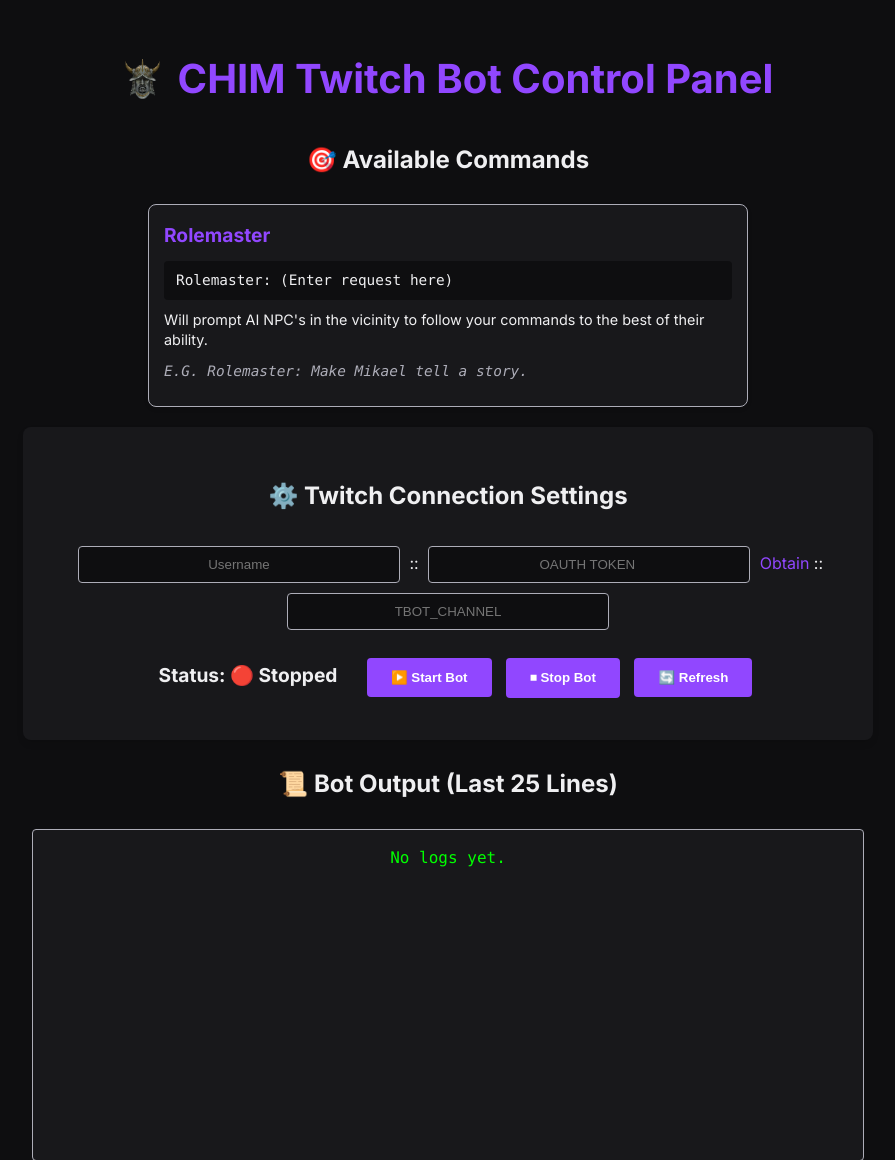
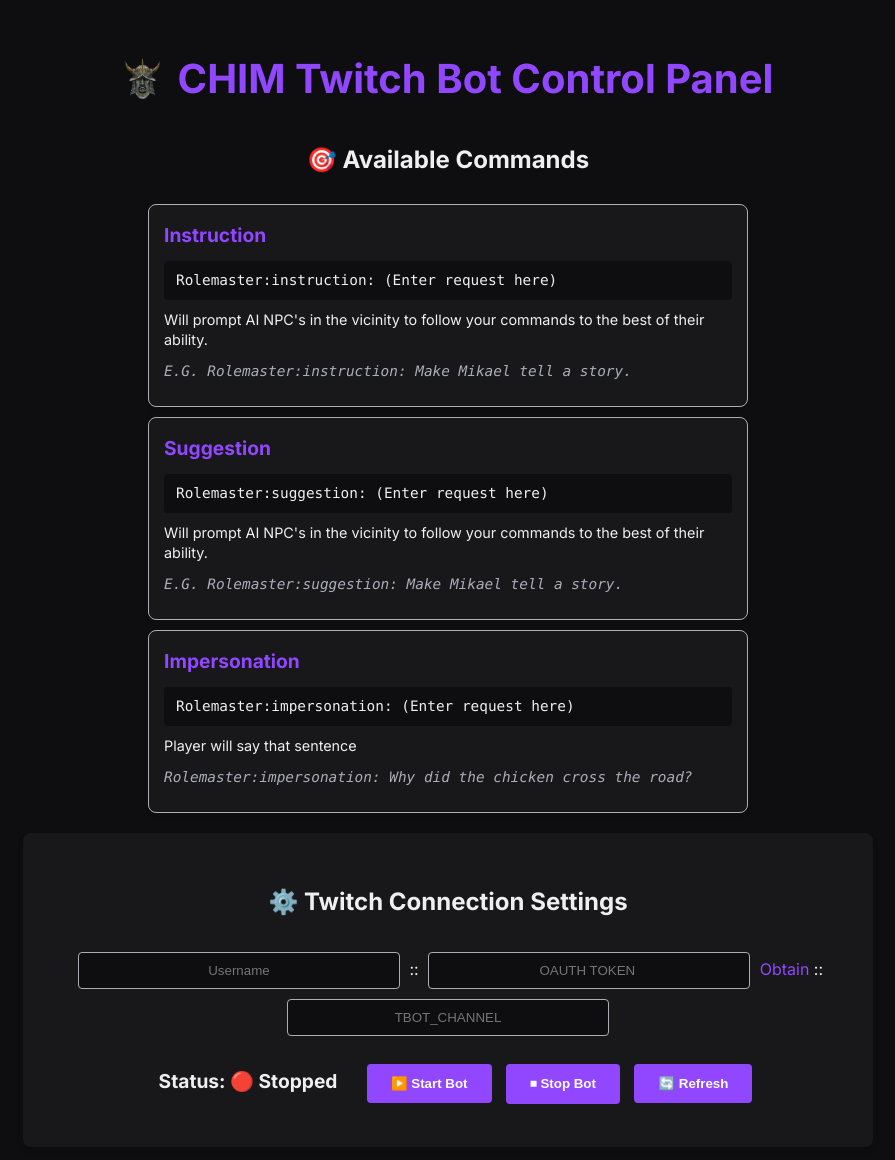
Before and after one commit to Dwemer-Dynamics/CHIM-Twitch-Bot, a PHP site: page / in a window 1280 px wide. Shown: the top 1160 px of the page, without its empty margins (192-1087 px from the left). Run offline with PHP 8.4, Linux system fonts and the light colour scheme.

Commit message:
* Added more commands

```diff
--- a/index.php
+++ b/index.php
@@ -94,10 +94,22 @@ $log_content = file_exists($log_file) ? array_slice(file($log_file), -25) : [];
     <div class="commands-section">
         <h2>🎯 Available Commands</h2>
         <div class="command-card">
-            <h3>Rolemaster</h3>
-            <p class="command-format">Rolemaster: (Enter request here)</p>
+            <h3>Instruction</h3>
+            <p class="command-format">Rolemaster:instruction: (Enter request here)</p>
             <p class="command-description">Will prompt AI NPC's in the vicinity to follow your commands to the best of their ability.</p>
-            <p class="command-example">E.G. Rolemaster: Make Mikael tell a story.</p>
+            <p class="command-example">E.G. Rolemaster:instruction: Make Mikael tell a story.</p>
+        </div>
+        <div class="command-card">
+            <h3>Suggestion</h3>
+            <p class="command-format">Rolemaster:suggestion:  (Enter request here)</p>
+            <p class="command-description">Will prompt AI NPC's in the vicinity to follow your commands to the best of their ability.</p>
+            <p class="command-example">E.G. Rolemaster:suggestion: Make Mikael tell a story.</p>
+        </div>
+        <div class="command-card">
+            <h3>Impersonation</h3>
+            <p class="command-format">Rolemaster:impersonation:  (Enter request here)</p>
+            <p class="command-description">Player will say that sentence</p>
+            <p class="command-example">Rolemaster:impersonation: Why did the chicken cross the road?</p>
         </div>
     </div>
 
```
Also changed, not shown: service.php (+33 -13 lines).
